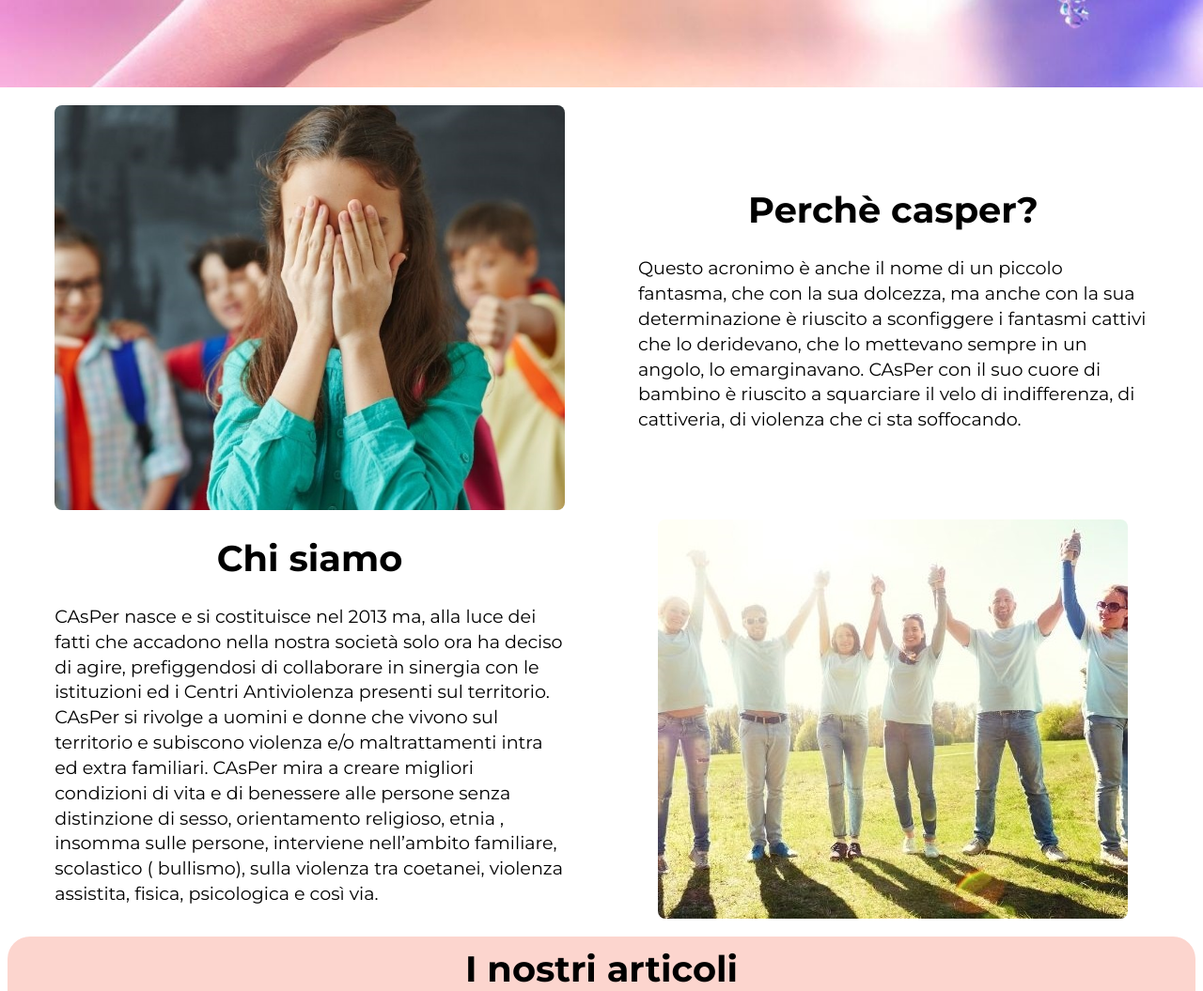
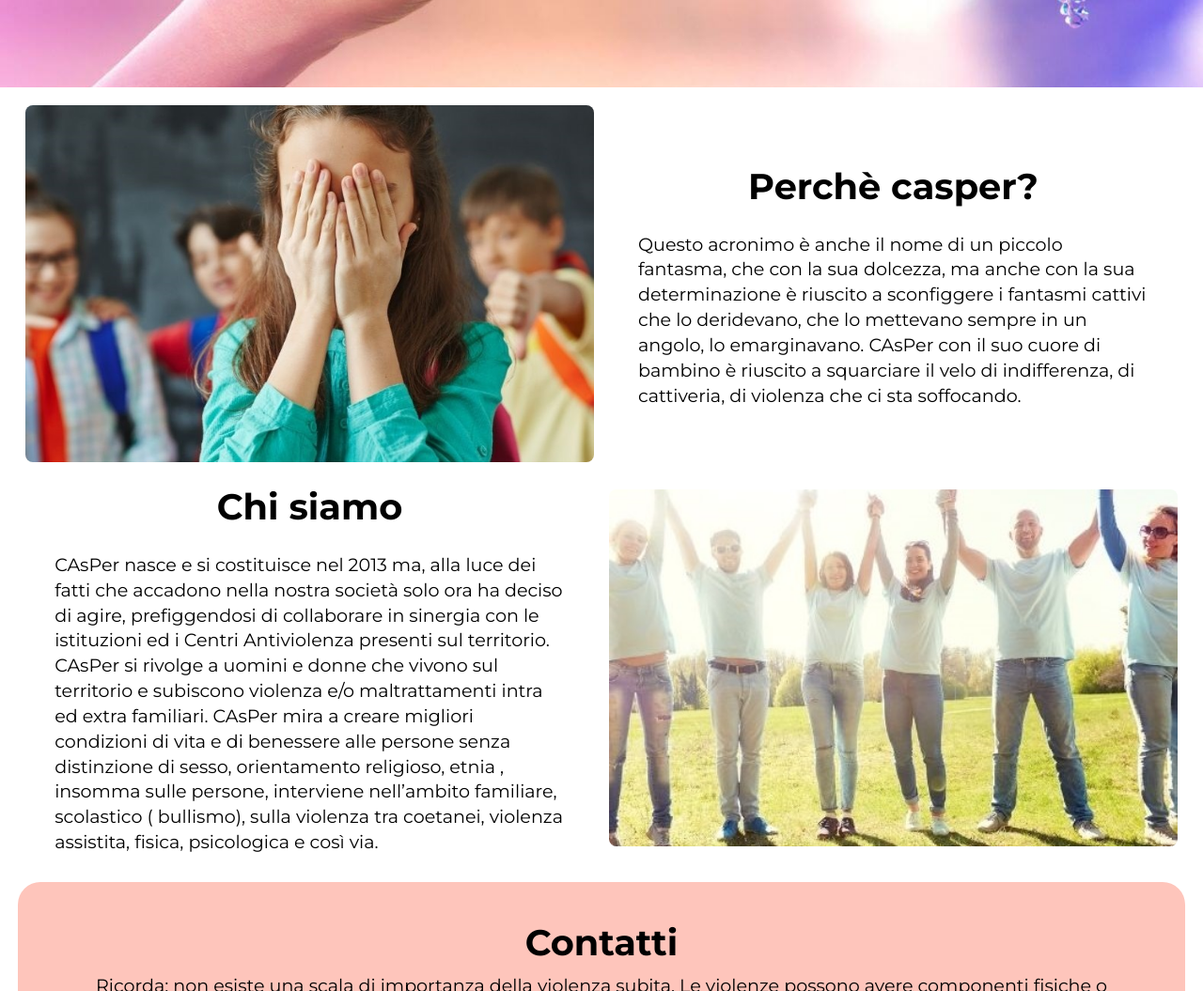
Before and after one commit to ColomboRiccardo/casper-website, a Gatsby site: page / in a window 1280 px wide. Shown: the part 543-1598 px from the top of the page at 94% size. Built offline with nearby package versions, Linux system fonts and the light colour scheme; Gatsby itself is replaced by a stand-in of ours.

Commit message:
made some changes

```diff
--- a/gatsby-config.js
+++ b/gatsby-config.js
@@ -2,5 +2,31 @@ module.exports = {
 	siteMetadata: {
 		title: 'casper-website',
 	},
-	plugins: [`gatsby-plugin-sass`, `gatsby-plugin-netlify-cms`],
+	plugins: [
+		`gatsby-plugin-sass`,
+		`gatsby-transformer-sharp`,
+		`gatsby-plugin-sharp`,
+		`gatsby-plugin-netlify-cms`,
+		`gatsby-plugin-image`,
+		{
+			resolve: `gatsby-source-filesystem`,
+			options: {
+				name: `notes`,
+				path: `${__dirname}/src/`,
+			},
+		},
+		{
+			resolve: `gatsby-source-filesystem`,
+			options: {
+				name: `images`,
+				path: `${__dirname}/src/images/`,
+			},
+		},
+	],
+	siteMetadata: {
+		title: 'CAsPer - Centro Antiviolenza sulla Persona',
+		description:
+			"Sito ufficiale dell' associazone CAsPer, Centro Antiviolenza sulla Persona,",
+		copyright: 'Copyright 2021 - CAsPer',
+	},
 };
--- a/package.json
+++ b/package.json
@@ -16,8 +16,12 @@
   },
   "dependencies": {
     "gatsby": "^3.2.1",
+    "gatsby-plugin-image": "^1.3.0",
     "gatsby-plugin-netlify-cms": "^5.2.0",
     "gatsby-plugin-sass": "^4.2.0",
+    "gatsby-plugin-sharp": "^3.3.0",
+    "gatsby-source-filesystem": "^3.2.0",
+    "gatsby-transformer-sharp": "^3.3.0",
     "netlify-cms-app": "^2.14.37",
     "react": "^17.0.1",
     "react-dom": "^17.0.1",
--- a/src/components/header/header.js
+++ b/src/components/header/header.js
@@ -1,6 +1,6 @@
 import React, { useState } from 'react';
 import './header.style.scss';
-import { Link } from 'gatsby';
+import { Link, graphql, useStaticQuery } from 'gatsby';
 import CAsPerLogo from '../../images/CAsPer-logo.svg';
 import MenuIcon from '../../images/menu-icon.svg';
 import CloseIcon from '../../images/close-icon.svg';
@@ -8,6 +8,21 @@ import { MobileMenu } from '../mobileMenu/mobileMenu';
 
 export const Header = () => {
 	const [openMenu, setOpenMenu] = useState(false);
+
+	const data = useStaticQuery(graphql`
+		query SiteInfo2 {
+			site {
+				siteMetadata {
+					copyright
+					description
+					title
+				}
+			}
+		}
+	`);
+
+	const { title } = data.site.siteMetadata;
+
 	return (
 		<header className='header'>
 			<div className='top-header'>
--- a/src/components/layout/layout.js
+++ b/src/components/layout/layout.js
@@ -1,5 +1,5 @@
 import React from 'react';
-import { Header } from '../header/header';
+import { Header } from '../Header/Header';
 import { Footer } from '../footer/footer';
 import './layout.style.scss';
 
--- a/src/components/mainHero/mainHero.js
+++ b/src/components/mainHero/mainHero.js
@@ -1,6 +1,5 @@
 import React from 'react';
 import './mainHero.style.scss';
-import mainHero from '../../images/mainHero.jpg';
 import CAsPerLogo from '../../images/CAsPer-logo.svg';
 
 export const MainHero = () => (
--- a/src/components/whoAreWe/whoAreWe.js
+++ b/src/components/whoAreWe/whoAreWe.js
@@ -1,30 +1,59 @@
 import React from 'react';
+import { graphql, useStaticQuery } from 'gatsby';
+import { GatsbyImage, StaticImage } from 'gatsby-plugin-image';
 import './whoAreWe.style.scss';
-import casperImage from '../../images/casper-image.jpg';
 import casperSecondImage from '../../images/casper-second-image.jpg';
 
-export const WhoAreWe = () => (
+export default function WhoAreWe() {
+	//* Static queries are for components
+	const data = useStaticQuery(graphql`
+		query whoAreWeImages {
+			firstImage: file(relativePath: { eq: "images/casper-second-image.jpg" }) {
+				relativePath
+			}
+			secondImage: file(
+				relativePath: { eq: "images/casper-second-image.jpg" }
+			) {
+				id
+				childImageSharp {
+					gatsbyImageData(layout: CONSTRAINED)
+				}
+			}
+		}
+	`);
+	console.log(data);
+	return (
 		<section className='who-are-we'>
 			<div className='who-are-we-section'>
-			<div>
-				<img src={casperImage} />
-			</div>
+				<StaticImage
+					placeholder='dominantColor'
+					layout='constrained'
+					src='../../images/casper-image.jpg'
+					className='who-are-we-image'
+					alt=''
+				/>
+
 				<div>
 					<h2>Perchè casper?</h2>
 					<p>
-					Questo acronimo è anche il nome di un piccolo fantasma, che con la sua
-					dolcezza, ma anche con la sua determinazione è riuscito a sconfiggere
-					i fantasmi cattivi che lo deridevano, che lo mettevano sempre in un
-					angolo, lo emarginavano. CAsPer con il suo cuore di bambino è riuscito
-					a squarciare il velo di indifferenza, di cattiveria, di violenza che
-					ci sta soffocando.
+						Questo acronimo è anche il nome di un piccolo fantasma, che con la
+						sua dolcezza, ma anche con la sua determinazione è riuscito a
+						sconfiggere i fantasmi cattivi che lo deridevano, che lo mettevano
+						sempre in un angolo, lo emarginavano. CAsPer con il suo cuore di
+						bambino è riuscito a squarciare il velo di indifferenza, di
+						cattiveria, di violenza che ci sta soffocando.
 					</p>
 				</div>
 			</div>
 			<div className='who-are-we-section'>
-			<div>
-				<img src={casperSecondImage} />
-			</div>
+				<StaticImage
+					placeholder='dominantColor'
+					layout='constrained'
+					src='../../images/casper-second-image.jpg'
+					className='who-are-we-image'
+					alt=''
+				/>
+
 				<div>
 					<h2>Chi siamo</h2>
 					<p>
@@ -33,14 +62,15 @@ export const WhoAreWe = () => (
 						prefiggendosi di collaborare in sinergia con le istituzioni ed i
 						Centri Antiviolenza presenti sul territorio. CAsPer si rivolge a
 						uomini e donne che vivono sul territorio e subiscono violenza e/o
-					maltrattamenti intra ed extra familiari. CAsPer mira a creare migliori
-					condizioni di vita e di benessere alle persone senza distinzione di
-					sesso, orientamento religioso, etnia , insomma sulle persone,
-					interviene nell’ambito familiare, scolastico ( bullismo), sulla
-					violenza tra coetanei, violenza assistita, fisica, psicologica e così
-					via.
+						maltrattamenti intra ed extra familiari. CAsPer mira a creare
+						migliori condizioni di vita e di benessere alle persone senza
+						distinzione di sesso, orientamento religioso, etnia , insomma sulle
+						persone, interviene nell’ambito familiare, scolastico ( bullismo),
+						sulla violenza tra coetanei, violenza assistita, fisica, psicologica
+						e così via.
 					</p>
 				</div>
 			</div>
 		</section>
 	);
+}
--- a/src/components/whoAreWe/whoAreWe.style.scss
+++ b/src/components/whoAreWe/whoAreWe.style.scss
@@ -19,11 +19,11 @@
 		flex-direction: column;
 		align-items: center;
 	}
-	img {
-		max-width: 100%;
+	.who-are-we-image {
 		border-radius: $small-radius;
-		margin: auto;
 	}
+}
+.who-are-we-image-container {
 }
 
 @media only screen and (min-width: 768px) {
@@ -46,5 +46,18 @@
 				align-items: center;
 			}
 		}
+		.who-are-we-image {
+			border-radius: $small-radius;
+
+			height: 280px;
+		}
 	}
 }
+
+@media only screen and (min-width: 768px) {
+	.who-are-we {
+		.who-are-we-image {
+			height: 380px;
+		}
+	}
+}
--- a/src/pages/index.js
+++ b/src/pages/index.js
@@ -1,24 +1,33 @@
 import * as React from 'react';
+import { graphql } from 'gatsby';
 import { BlogSection } from '../components/blogSection/blogSection';
 import { Contacts } from '../components/contacts/contacts';
-import { Header } from '../components/header/header';
 import { MainHero } from '../components/mainHero/mainHero';
-import { WhoAreWe } from '../components/whoAreWe/whoAreWe';
-import { Footer } from '../components/footer/footer';
-import { Layout } from '../components/layout/layout';
+import WhoAreWe from '../components/whoAreWe/whoAreWe';
+import { Layout } from '../components/layout/Layout';
 
-const IndexPage = () => {
+const IndexPage = ({ data }) => {
 	return (
 		<main>
 			<Layout>
 				<title>Home Page</title>
 				<MainHero />
 				<WhoAreWe />
-				<BlogSection />
 				<Contacts />
 			</Layout>
 		</main>
 	);
 };
 
+export const query = graphql`
+	query SiteInfo {
+		site {
+			siteMetadata {
+				description
+				title
+			}
+		}
+	}
+`;
+
 export default IndexPage;
```
Also changed, not shown: 1 other file. Lines whose indentation alone changed are shown as unchanged.
